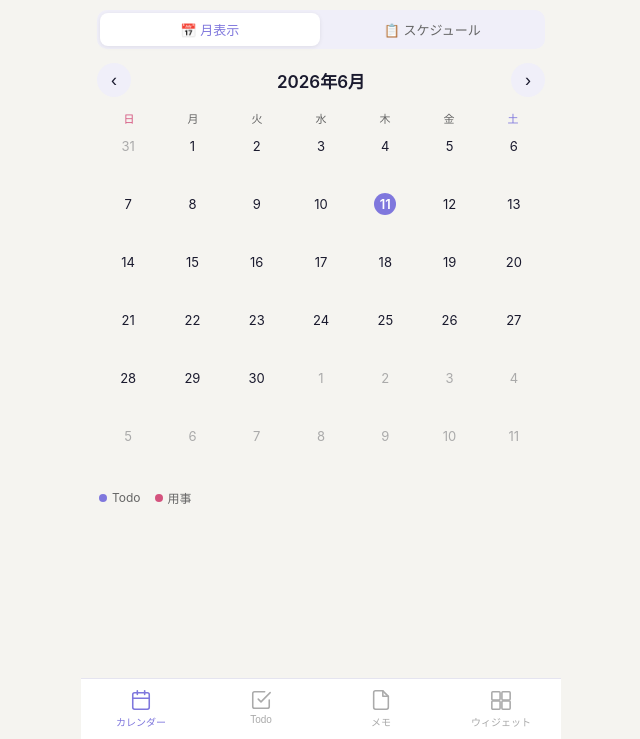
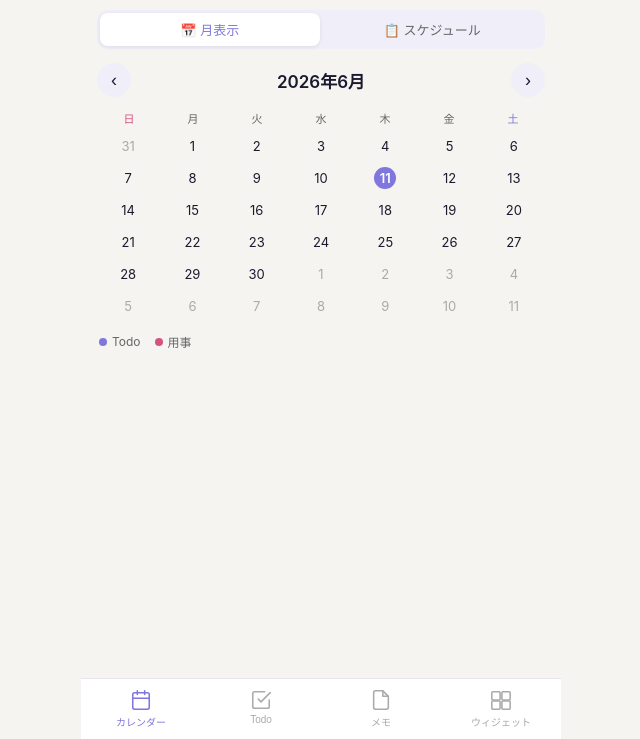
Before and after one commit to null-void-skforgh/myplanner, a plain HTML site: page index.html in a window 1280 px wide. Shown: the part 61-800 px from the top of the page, without its empty margins (319-959 px from the left). Drawn offline with Linux system fonts and the light colour scheme.

Commit message:
Refactor CSS styles and clean up HTML structure

```diff
--- a/index.html
+++ b/index.html
@@ -56,7 +56,7 @@ body{display:flex;flex-direction:column;max-width:480px;margin:0 auto}
 .cal-weekdays{display:grid;grid-template-columns:repeat(7,1fr);margin-bottom:2px}
 .cal-wd{text-align:center;font-size:11px;color:var(--text2);padding:3px 0}
 .cal-grid{display:grid;grid-template-columns:repeat(7,1fr);gap:2px}
-.cal-day{font-size:13px;padding:4px 2px 3px;border-radius:var(--radius-sm);cursor:pointer;color:var(--text);min-height:56px;display:flex;flex-direction:column;align-items:center;gap:1px}
+.cal-day{font-size:13px;padding:4px 2px 3px;border-radius:var(--radius-sm);cursor:pointer;color:var(--text);display:flex;flex-direction:column;align-items:center;gap:1px}
 .cal-day:active{background:var(--surface2)}
 .cal-day.other{color:var(--text3)}
 .cal-num{width:22px;height:22px;display:flex;align-items:center;justify-content:center;font-size:13px;border-radius:50%;flex-shrink:0}
```
